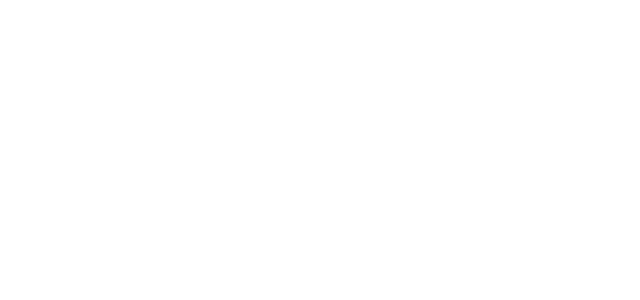
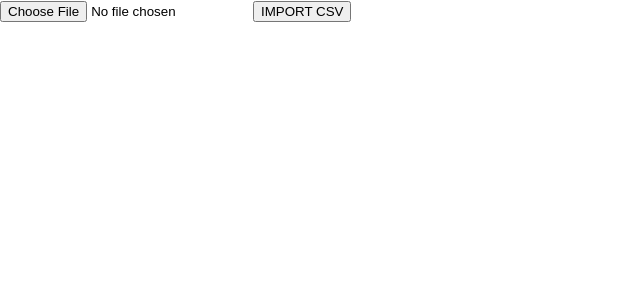
Before and after one commit to mothugget/RequestLooper, a React (Create React App) app in the folder request-looper/: page / in a window 1280 px wide. Shown: the top 300 px of the page, without its empty margins (0-640 px from the left). Built offline with nearby package versions, Linux system fonts and the light colour scheme.

Commit message:
added filereader stuff

```diff
--- a/request-looper/src/App.tsx
+++ b/request-looper/src/App.tsx
@@ -1,13 +1,11 @@
-import React, { ReactElement } from 'react';
-import logo from './logo.svg';
-import './App.css';
+import { FC, useState } from "react";
+import FileInput from "./components/LoopFileInput";
 
-function App(): ReactElement|null {
-  return (
-    <div className="App">
-
-    </div>
-  );
-}
+const App:FC = () => {
+  const [file, setFile] =useState<[]|null>(null);
+  return <>
+  <FileInput file={file} setFile={setFile} />
+  </>;
+};
 
 export default App;
--- /dev/null
+++ b/request-looper/src/components/LoopFileInput.tsx
@@ -0,0 +1,37 @@
+import { FC } from "react";
+
+interface LoopFileInputProps {
+  file: []|null;
+  setFile: React.Dispatch<React.SetStateAction<[]|null>>;
+}
+
+const LoopFileInput:FC<LoopFileInputProps> = ({file,setFile}) => {
+  const fileReader = new FileReader();
+
+
+
+  const handleOnChange = (e:any) => {
+   setFile(e.target.files?e.target.files[0]:null);
+  };
+
+  const handleOnSubmit = (e:Event) => {
+    e.preventDefault();
+
+    if (file) {
+      fileReader.onload = function (event) {
+        const csvOutput = event.target&&event.target.result;
+      };
+
+      fileReader.readAsText(file);
+    }
+  };
+
+  return <>
+        <form>
+        <input type={"file"} accept={".csv"} />
+        <button>IMPORT CSV</button>
+      </form>
+  </>;
+};
+
+export default LoopFileInput;
--- a/request-looper/tsconfig.json
+++ b/request-looper/tsconfig.json
@@ -1,6 +1,7 @@
 {
   "compilerOptions": {
     "target": "es5",
+    "checkJs": true,
     "lib": [
       "dom",
       "dom.iterable",
```
